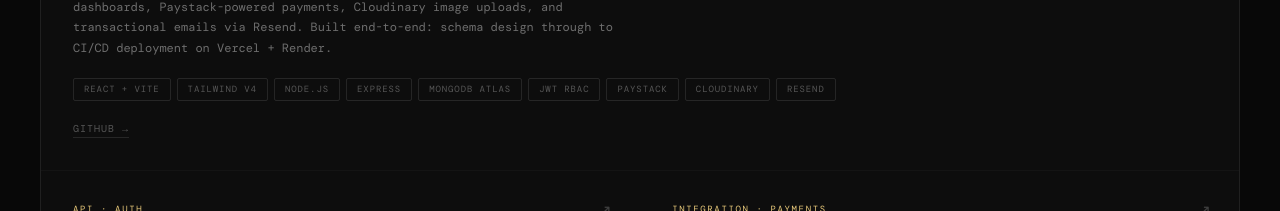
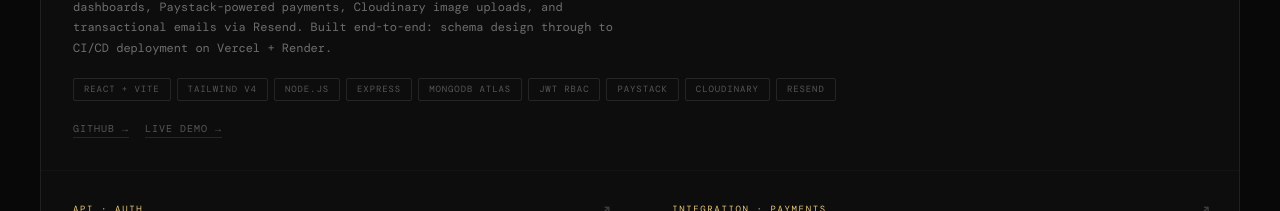
Before and after one commit to cads01/portfolio, a React (Vite) app: page / in a window 1280 px wide. Shown: the part 2240-2451 px from the top of the page. Built offline with nearby package versions, Linux system fonts and the light colour scheme; a web font is replaced by a local one.

Commit message:
added event-app link

```diff
--- a/src/data/portfolio.js
+++ b/src/data/portfolio.js
@@ -43,7 +43,7 @@ export const projects = [
     desc: "A full-stack event management platform with ticketing, role-based dashboards, Paystack-powered payments, Cloudinary image uploads, and transactional emails via Resend. Built end-to-end: schema design through to CI/CD deployment on Vercel + Render.",
     pills: ["React + Vite", "Tailwind v4", "Node.js", "Express", "MongoDB Atlas", "JWT RBAC", "Paystack", "Cloudinary", "Resend"],
     github: "https://github.com/cads01/EVENT_APP",
-    live: "#",
+    live: "https://event-app-frav.vercel.app/",
     featured: true,
   },
   {
```
